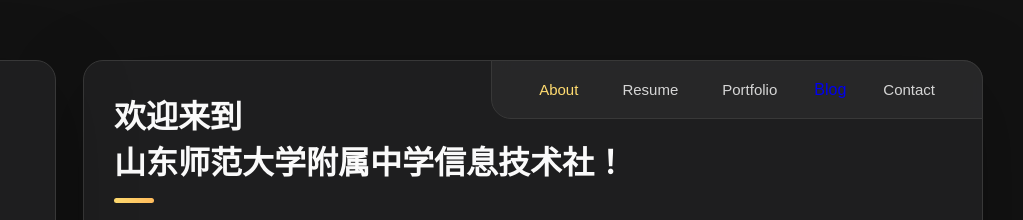
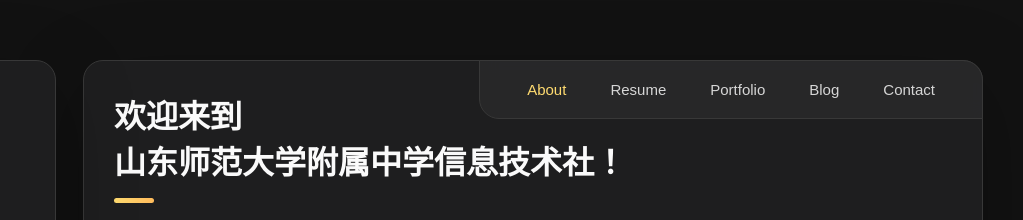
Before and after one commit to FZ-ITC/FZ-ITC.github.io, a plain HTML site: page index.html in a window 1280 px wide. Shown: the top 220 px of the page, 257-1280 px from the left. Drawn offline with nearby package versions, Linux system fonts and the light colour scheme.

Commit message:
Fix(Blog): Blog按钮样式错误

```diff
--- a/index.html
+++ b/index.html
@@ -156,8 +156,8 @@
                     </li>
 
                     <li class="navbar-item">
-                        <!-- <button class="navbar-link" data-nav-link>Blog</button> -->
-                        <a href="https://fz-itc.github.io/blog/">Blog</a>
+                        <button class="navbar-link"
+                            onclick="window.location.href='https:\/\/fz-itc.github.io/blog/'">Blog</button>
                     </li>
 
                     <li class="navbar-item">
```
